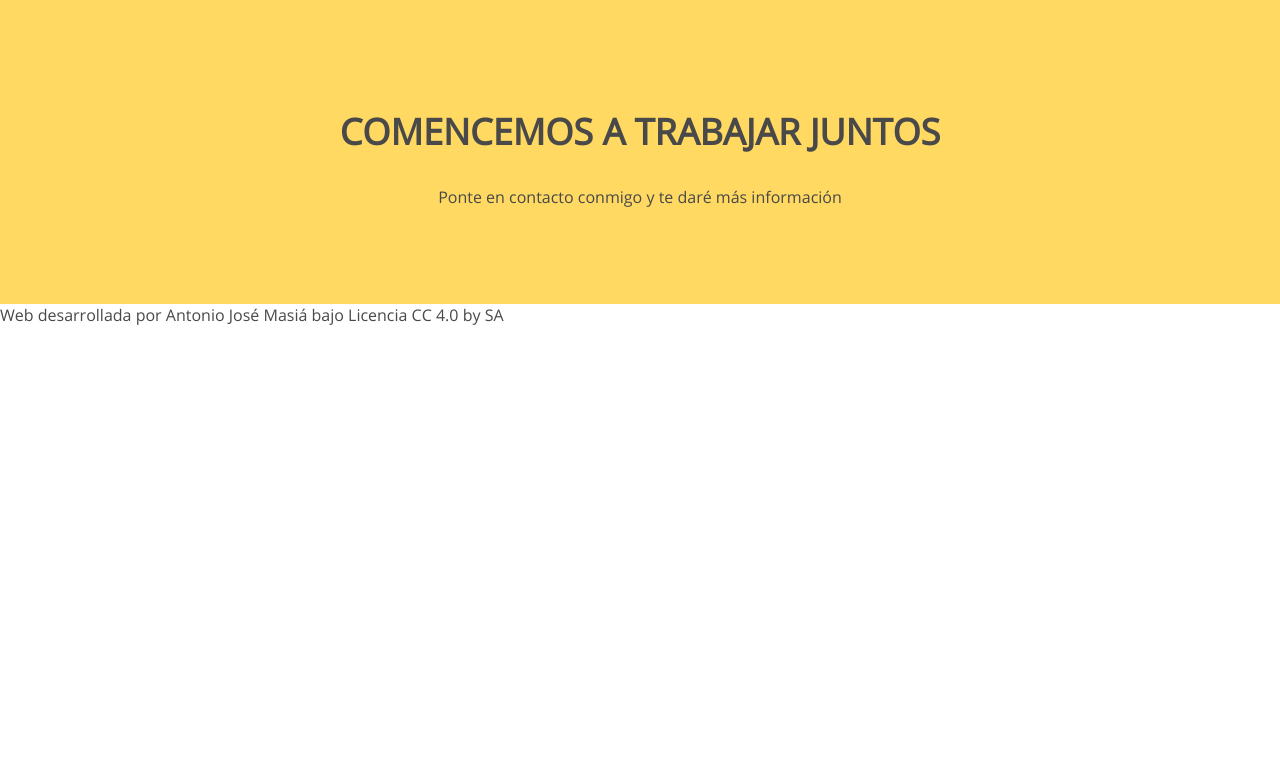
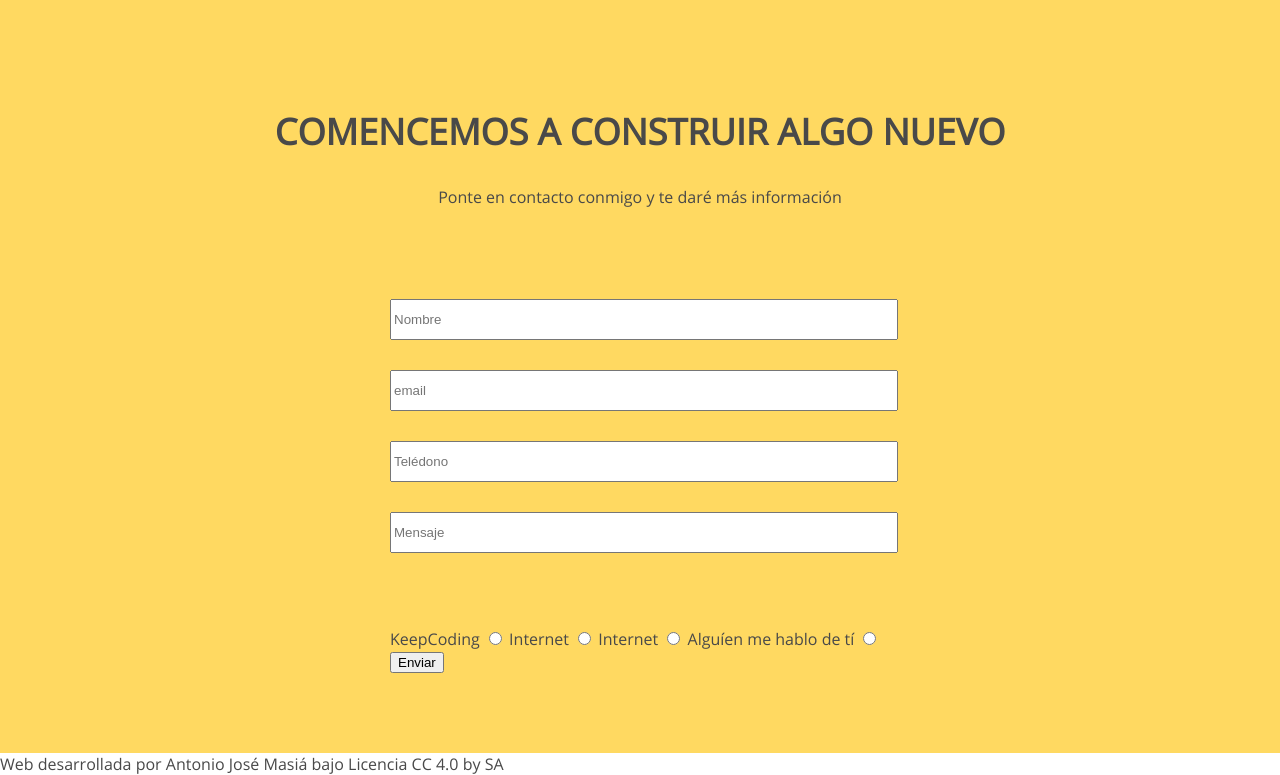
Before and after one commit to ajmasia/02_frontend_fundaments_assignment, a plain HTML site: page index.html in a window 1280 px wide. Shown: the part 2197-2972 px from the top of the page. Before the commit the page ends 2523 px from the top, so only its background shows below. Drawn offline with Linux system fonts and the light colour scheme.

Commit message:
Contact form centered to pages

```diff
--- a/index.html
+++ b/index.html
@@ -114,9 +114,50 @@
         <section id="contact" class="section-main-content__contact">
             <div class="row">
                 <header class="section-header col-12">
-                    <h2>Comencemos a trabajar juntos</h2>
+                    <h2>Comencemos a construir algo nuevo</h2>
                     <p>Ponte en contacto conmigo y te daré más información</p>
                 </header>
+                <div class="contact-form col-12">
+                    <form name="contact" method="GET">
+
+                        <div class="contact-form__row">
+                            <input type="text" name="name" placeholder="Nombre">
+                        </div>
+
+                        <div class="contact-form__row">
+                            <input type="email" name="email" placeholder="email">
+                        </div>
+
+                        <div class="contact-form__row">
+                            <input type="tel" name="phone" placeholder="Telédono">
+                        </div>
+
+                        <div class="contact-form__row">
+                            <input type="text" name="message" placeholder="Mensaje">
+                        </div>
+
+                        <div class="contact-form">
+
+                            <label for="contact-by-01">KeepCoding</label>
+                            <input type="radio" id="contact-by-01" name="contact-by" value="KeepCoding">
+
+                            <label for="contact-by-02">Internet</label>
+                            <input type="radio" id="contact-by-02" name="contact-by" value="Internet">
+
+                            <label for="contact-by-03">Internet</label>
+                            <input type="radio" id="contact-by-03" name="contact-by" value="Redes sociales">
+
+                            <label for="contact-by-03">Alguíen me hablo de tí</label>
+                            <input type="radio" id="contact-by-04" name="contact-by" value="Alguíen me hablo de tí">
+
+                        </div>
+
+                        <div class="contact-form__row">
+                            <button type="submit" id="enviar">Enviar</button>
+                        </div>
+
+                    </form>
+                </div>
             </div>
         </section>
 
--- a/styles/styles.css
+++ b/styles/styles.css
@@ -150,3 +150,18 @@ h3 {
 .education > .education_info p {
     text-align: center
 }
+
+.contact-form {
+    margin-top: 60px;
+}
+
+.contact-form form {
+    width: 500px;
+    margin: 0 auto;
+}
+
+.contact-form__row input {
+    width: 500px;
+    height: 35px;
+    margin: 15px auto;
+}
```
